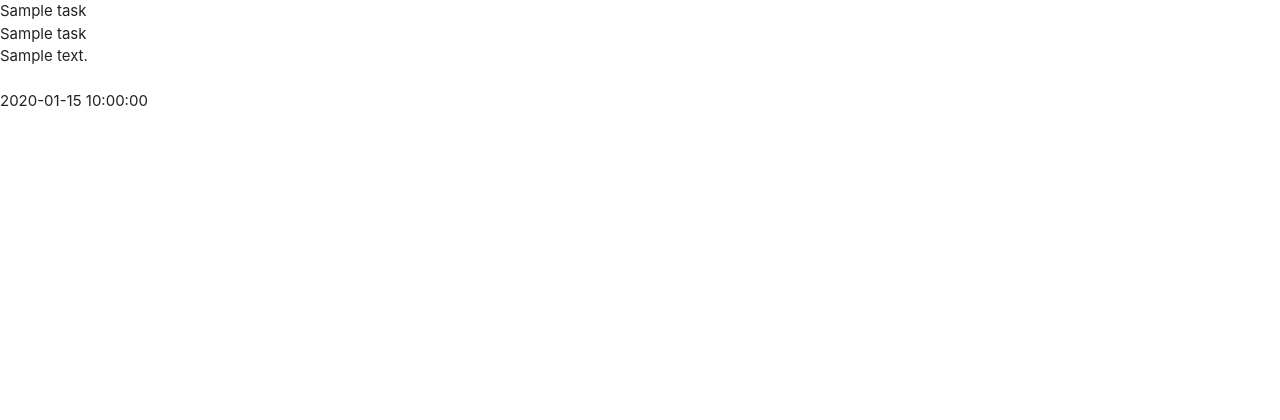
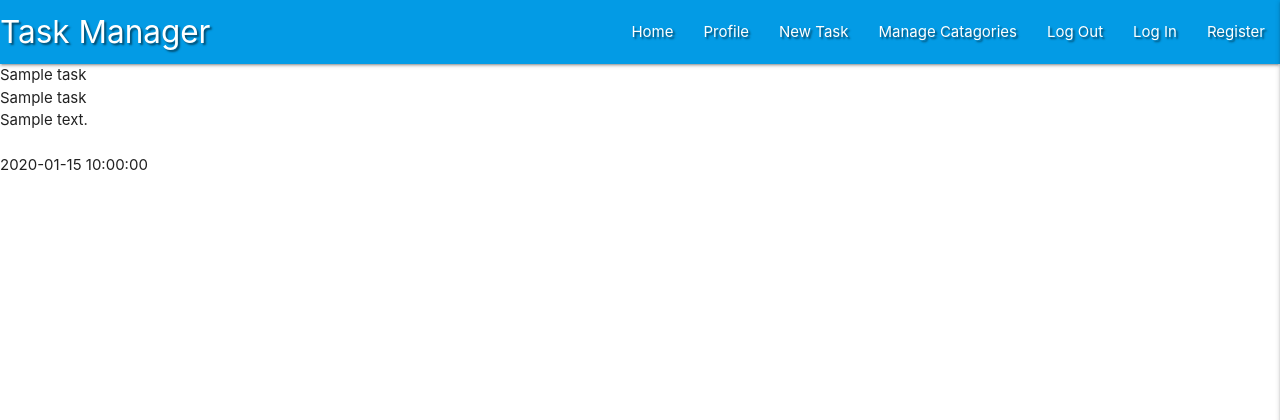
Before and after one commit to JimLynx/task-manager-app, a Flask app: page / in a window 1280 px wide. Shown: the top 420 px of the page. Run offline with Flask 2, Linux system fonts and the light colour scheme; a database or web service that is not in the repository returns one stand-in record (values such as "Sample title"); some libraries are stand-ins or nearby versions.

Commit message:
Add Materialize Navbar and Sidenav

```diff
--- a/static/css/style.css
+++ b/static/css/style.css
@@ -1,3 +1,3 @@
-body {
-
+.text-shadow {
+    text-shadow: 2px 2px 2px rgba(0,0,0,0.5)
 }
--- a/static/js/script.js
+++ b/static/js/script.js
@@ -0,0 +1,3 @@
+$(document).ready(function () {
+  $(".sidenav").sidenav({edge: "right"});
+});
--- a/templates/base.html
+++ b/templates/base.html
@@ -17,12 +17,41 @@
 
 <body>
 
+	<header>
+		<!-- top navbar -->
+		<nav class="nav-extended text-shadow light-blue darken-1">
+			<div class="nav-wrapper">
+				<a href="{{ url_for('get_tasks') }}" class="brand-logo">Task Manager</a>
+				<a href="#" data-target="mobile-demo" class="sidenav-trigger right"><i class="fas fa-bars"></i></a>
+				<ul class="right hide-on-med-and-down">
+					<li><a href="{{ url_for('get_tasks') }}">Home</a></li>
+					<li><a href="#">Profile</a></li>
+					<li><a href="#">New Task</a></li>
+					<li><a href="#">Manage Catagories</a></li>
+					<li><a href="#">Log Out</a></li>
+					<li><a href="#">Log In</a></li>
+					<li><a href="#">Register</a></li>
 
+				</ul>
+			</div>
+		</nav>
+		<!-- Mobile side navbar -->
+		<ul class="sidenav" id="mobile-demo">
+			<li>
+				<h4 class="center-align light-blue-text text-darken-4">Task Manager</h4>
+			</li>
+			<li><a href="#">Home</a></li>
+			<li><a href="#">Profile</a></li>
+			<li><a href="#">New Task</a></li>
+			<li><a href="#">Manage Catagories</a></li>
+			<li><a href="#">Log Out</a></li>
+			<li><a href="#">Log In</a></li>
+			<li><a href="#">Register</a></li>
+		</ul>
+	</header>
 	{% block content %}
 	{% endblock %}
-
-	<script src="http://code.jquery.com/jquery-3.5.1.min.js"
-		integrity="sha256-9/aliU8dGd2tb6OSsuzixeV4y/faTqgFtohetphbbj0=" crossorigin="anonymous"></script>
+	<script src="https://code.jquery.com/jquery-3.5.1.min.js" integrity="sha256-9/aliU8dGd2tb6OSsuzixeV4y/faTqgFtohetphbbj0=" crossorigin="anonymous"></script>
 	<script src="https://cdnjs.cloudflare.com/ajax/libs/materialize/1.0.0/js/materialize.min.js"></script>
 	<script src="{{ url_for('static', filename='js/script.js') }}"></script>
 	{% block scripts %}
```
